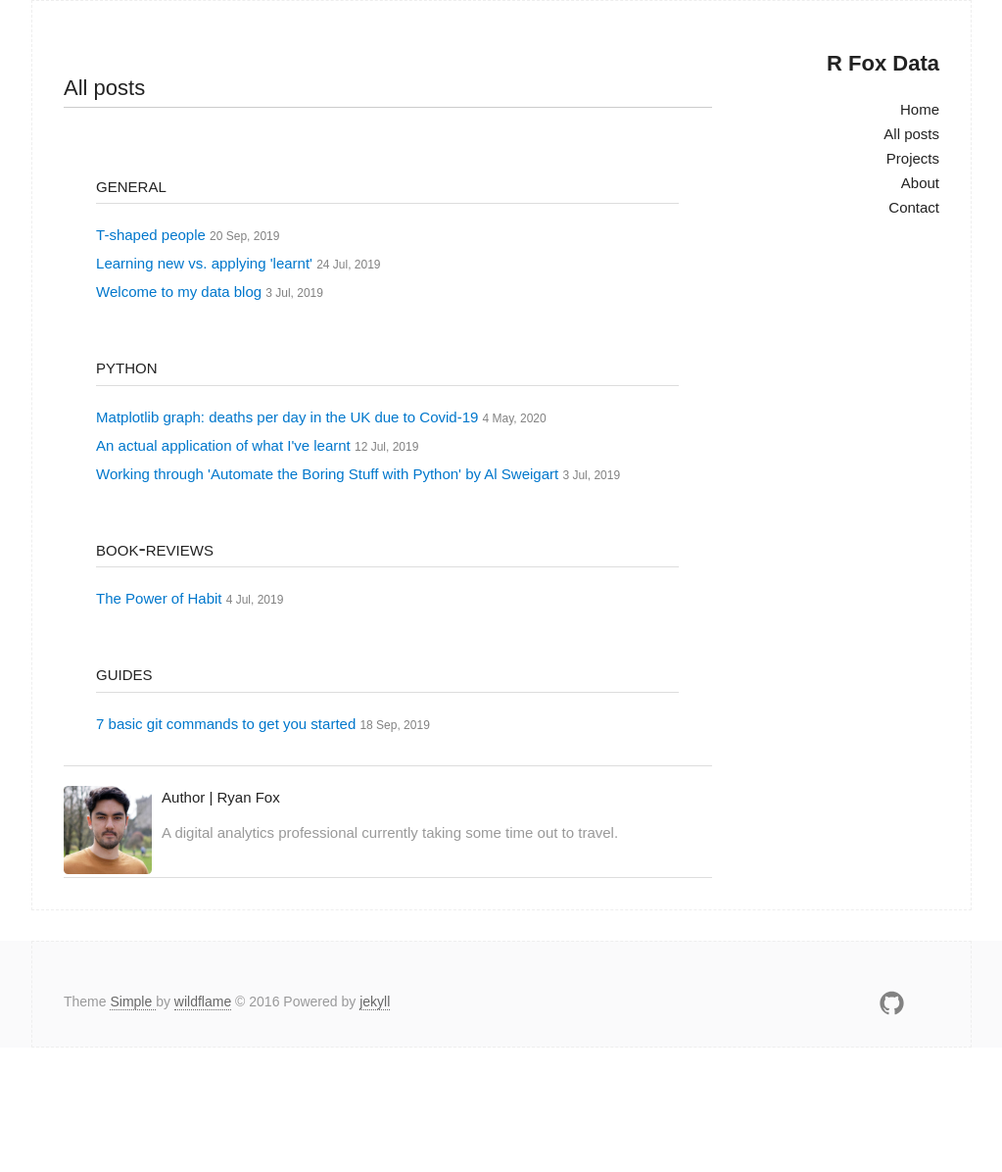
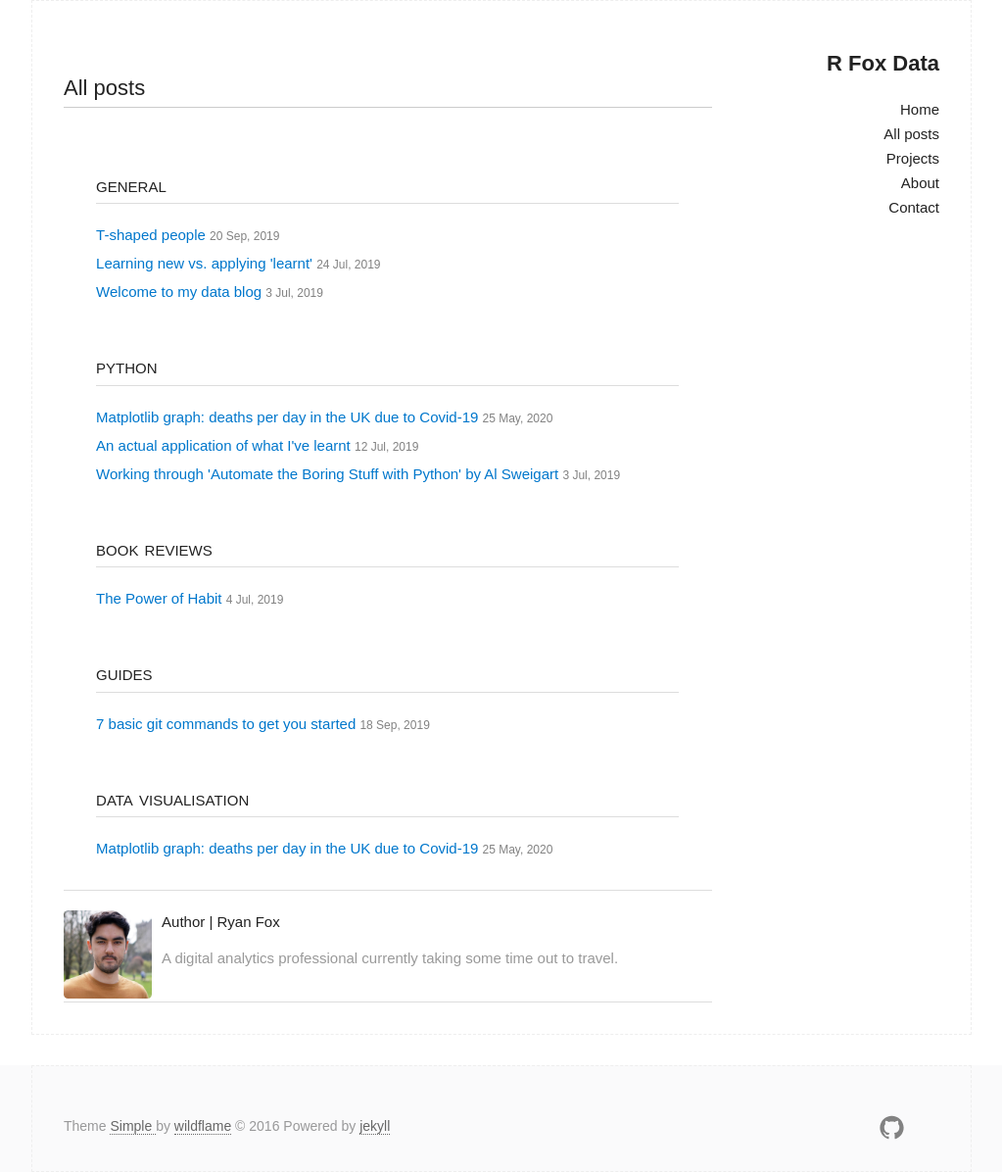
Before and after one commit to rjjfox/rjjfox.github.io, a Jekyll site: the page built from archive.html, in a window 1280 px wide. Shown: the whole page at 98% size, without its empty margins (128-1151 px from the left). Built offline with Jekyll 4.4.1, drawn with Linux system fonts in a browser that asks for light colours; before the commit the page ends 1069 px from its top, so only the background shows below that.

Commit message:
Graphs updated and category added

```diff
--- a/_posts/2020-05-04-deaths-in-the-uk-coronovirus.md
+++ b/_posts/2020-05-25-deaths-in-the-uk-coronovirus.md
@@ -1,19 +1,19 @@
 ---
 layout: post
 title:  "Matplotlib graph: deaths per day in the UK due to Covid-19"
-categories: python
+categories: [python, data visualisation]
 location: London, UK
 location-link: london
 ---
 
 Using the wealth of data coming in to play with some of Python's visualisation modules. This graph was created using a dataset readily available [here](https://www.ecdc.europa.eu/en/publications-data/download-todays-data-geographic-distribution-covid-19-cases-worldwide) from the European Centre for Disease Prevention and Control (ECDC).
 
-This graph was created using the [Matplotlib.pyplot](https://matplotlib.org/api/pyplot_api.html) module. It's a 'MATLAB-like plotting framework', MATLAB being a popular software/environment/language used by many over the past 30 years.
+Click the image to open fully.
+
+[![Daily Deaths graph ><]({{site.baseurl}}/assets/img/Daily deaths in the UK.png)]({{site.baseurl}}/assets/img/Daily deaths in the UK (larger).png){:target="_blank"}
 
 <!--description-->
 
 The graph shows the downward trend in the number of deaths recorded and hopefully that we are over the peak.
 
-Click the image to open fully.
-
-[![Daily Deaths graph ><]({{site.baseurl}}/assets/img/Daily deaths in the UK.png)]({{site.baseurl}}/assets/img/Daily deaths in the UK (larger).png){:target="_blank"}
+This graph was created using the [Matplotlib.pyplot](https://matplotlib.org/api/pyplot_api.html) module. It's a 'MATLAB-like plotting framework', MATLAB being a popular software/environment/language used by many over the past 30 years.
```
Also changed, not shown: _posts/2019-07-04-the-power-of-habit.md (+1 -1 lines), assets/img/Daily deaths in the UK (larger).png, assets/img/Daily deaths in the UK.png.
